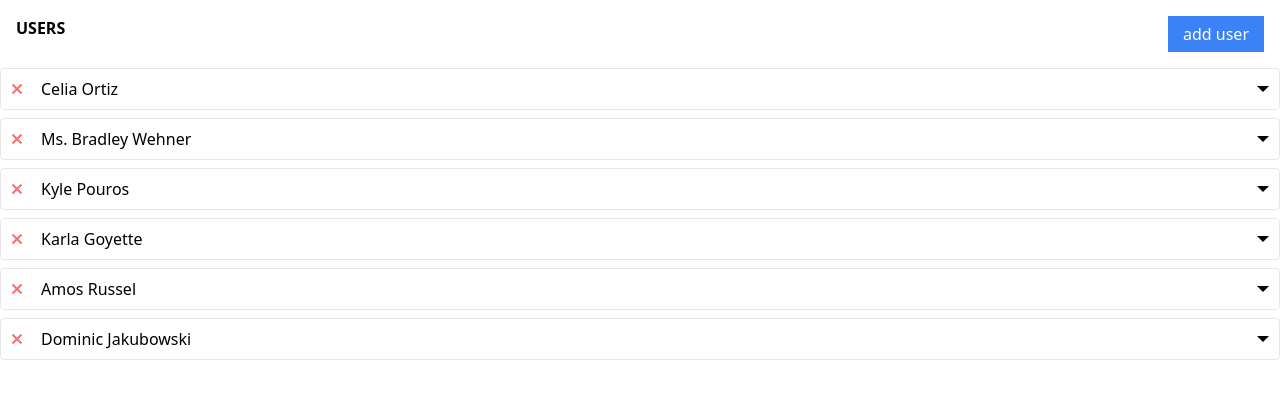
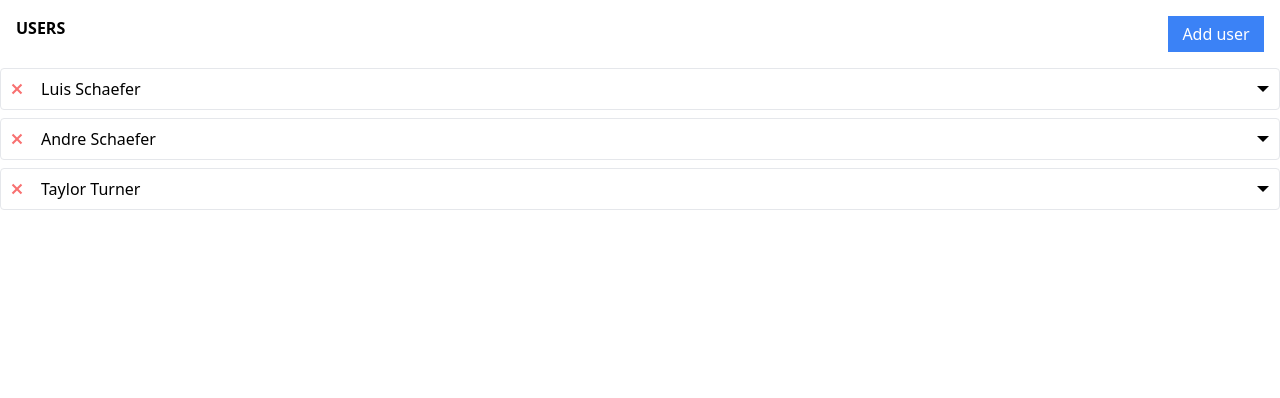
Before and after one commit to lahcenrahlaoui/fakeUsers, a React (Create React App) app: page / in a window 1280 px wide. Shown: the top 398 px of the page. Built offline with nearby package versions, Linux system fonts and the light colour scheme; data requests are answered from the project's data file.

Commit message:
merge addUser file with UsersList file in one component

```diff
--- a/db.json
+++ b/db.json
@@ -1,28 +1,16 @@
 {
   "users": [
     {
-      "name": "Celia Ortiz",
-      "id": 55
+      "name": "Luis Schaefer",
+      "id": 7
     },
     {
-      "name": "Ms. Bradley Wehner",
-      "id": 56
+      "name": "Andre Schaefer",
+      "id": 9
     },
     {
-      "name": "Kyle Pouros",
-      "id": 57
-    },
-    {
-      "name": "Karla Goyette",
-      "id": 58
-    },
-    {
-      "name": "Amos Russel",
-      "id": 59
-    },
-    {
-      "name": "Dominic Jakubowski",
-      "id": 60
+      "name": "Taylor Turner",
+      "id": 10
     }
   ],
   "albums": [],
--- a/src/components/UsersList/UsersList.js
+++ b/src/components/UsersList/UsersList.js
@@ -1,4 +1,4 @@
-import { useEffect, useState } from "react";
+import { useEffect, useState, useCallback } from "react";
 
 import { useDispatch, useSelector } from "react-redux";
 
@@ -9,24 +9,34 @@ import LoadingData from "../LoadingData/LoadingData";
 import { GoTriangleDown, GoX } from "react-icons/go";
 import Button from "../Button/Button";
 
+const useThunk = (thunk) => {
+    const [isLoading, setIsLoading] = useState(false);
+    const [error, setError] = useState(null);
+    const dispatch = useDispatch();
+    const runThunk = useCallback((id) => {
+        setIsLoading(true);
+        dispatch(thunk(id))
+            .unwrap()
+            .catch((error) => setError(error))
+            .finally(() => setIsLoading(false));
+    }, [thunk, dispatch]);
+
+    return [runThunk, isLoading, error];
+};
+
 const UsersList = () => {
-    const [isLoadingUsers, setIsLoadingUsers] = useState(false);
-    const [loadingUsersError, setLoadingUsersError] = useState(null);
-    const [isCreatingUser, setIsCreatingUser] = useState(false);
-    const [creatingUserError, setCreatingUserError] = useState(null);
+    const [doFetchUsers, isLoadingUsers, loadingUsersError] =
+        useThunk(fetchUsers);
+    const [doCreatingUser, isCreatingUser, creatingUserError] =
+        useThunk(addUser);
+    const [doDeletingUser, isDeletingUser, deletingUserError] =
+        useThunk(deleteUser);
+
     const dispatch = useDispatch();
     const { data } = useSelector((state) => state.users);
+
     useEffect(() => {
-        setIsLoadingUsers(true);
-        console.log(isCreatingUser);
-        dispatch(fetchUsers())
-            .unwrap()
-            .catch((error) => {
-                setLoadingUsersError(error);
-            })
-            .finally(() => {
-                setIsLoadingUsers(false);
-            });
+        doFetchUsers();
     }, [dispatch]);
 
     if (isLoadingUsers) {
@@ -45,11 +55,10 @@ const UsersList = () => {
         );
     }
     const handelAddUser = () => {
-        setIsCreatingUser(true);
-        dispatch(addUser()).then(() => setIsCreatingUser(false));
+        doCreatingUser();
     };
     const handleDeleteUser = (id) => {
-        dispatch(deleteUser(id));
+        doDeletingUser(id);
     };
 
     const renderedUsers = data.map((user) => {
@@ -58,10 +67,15 @@ const UsersList = () => {
                 <div className="flex p-2 justify-between items-center cursor-pointer">
                     <div className="flex">
                         <div className="flex items-center justify-center mr-4">
-                            <GoX
-                                className="text-red-400 hover:text-red-700"
-                                onClick={() => handleDeleteUser(user.id)}
-                            />
+                            {!isDeletingUser ? (
+                                <GoX
+                                    className="text-red-400 hover:text-red-700"
+                                    onClick={() => handleDeleteUser(user.id)}
+                                />
+                            ) : (
+                                <div className="animate-spin rounded-full h-5 w-5 border-b-2 border-gray-900"></div>
+
+                            )}
                         </div>
                         {user.name}
                     </div>
@@ -84,11 +98,12 @@ const UsersList = () => {
                         onClick={handelAddUser}
                     >
                         {!isCreatingUser ? (
-                            <div>add user</div>
-                            ) : (
-                            <div class="animate-spin rounded-full h-5 w-5 border-b-2 border-gray-900"></div>
+                            <div>Add user</div>
+                        ) : (
+                            <div className="animate-spin rounded-full h-5 w-5 border-b-2 border-gray-900"></div>
                         )}
                     </Button>
+                    {creatingUserError && "error creating "}
                 </div>
                 {renderedUsers}
             </div>
--- /dev/null
+++ b/src/hooks/useThunk.js
@@ -0,0 +1,17 @@
+
+
+
+import { useState } from "react";
+import { useDispatch } from "react-redux";
+
+const useThunk = ({ doFetch, state, setState }) => {
+    const dispatch = useDispatch();
+    const [a , setA] = useState()
+    const x = dispatch(doFetch())
+        .unwrap()
+        .catch((error) => setState(error))
+        .finally(() => setState(false));
+    return [x, state, setState];
+};
+
+export default useThunk;
```
Also changed, not shown: src/components/AddUser/AddUser.js (deleted, +0 -20 lines).
